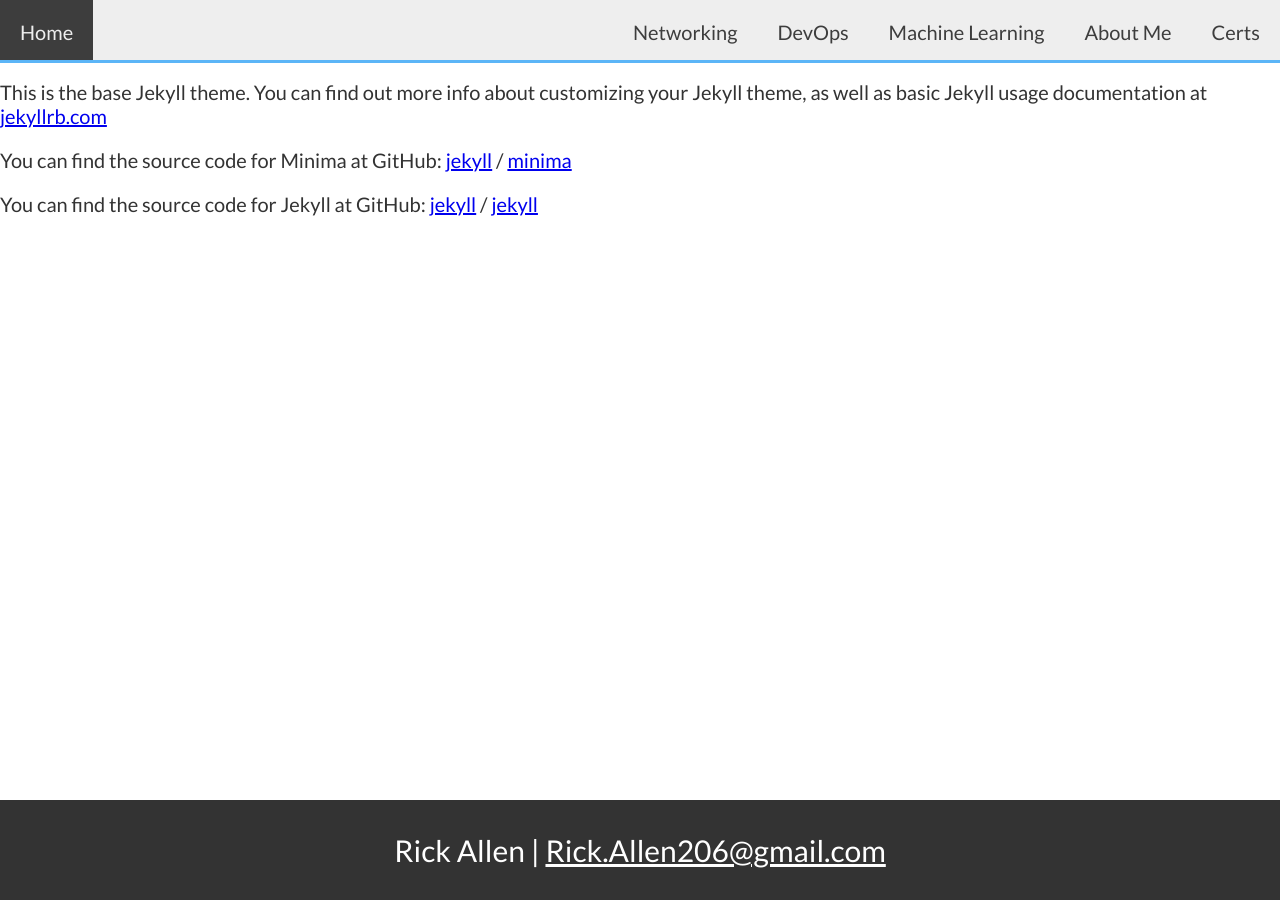
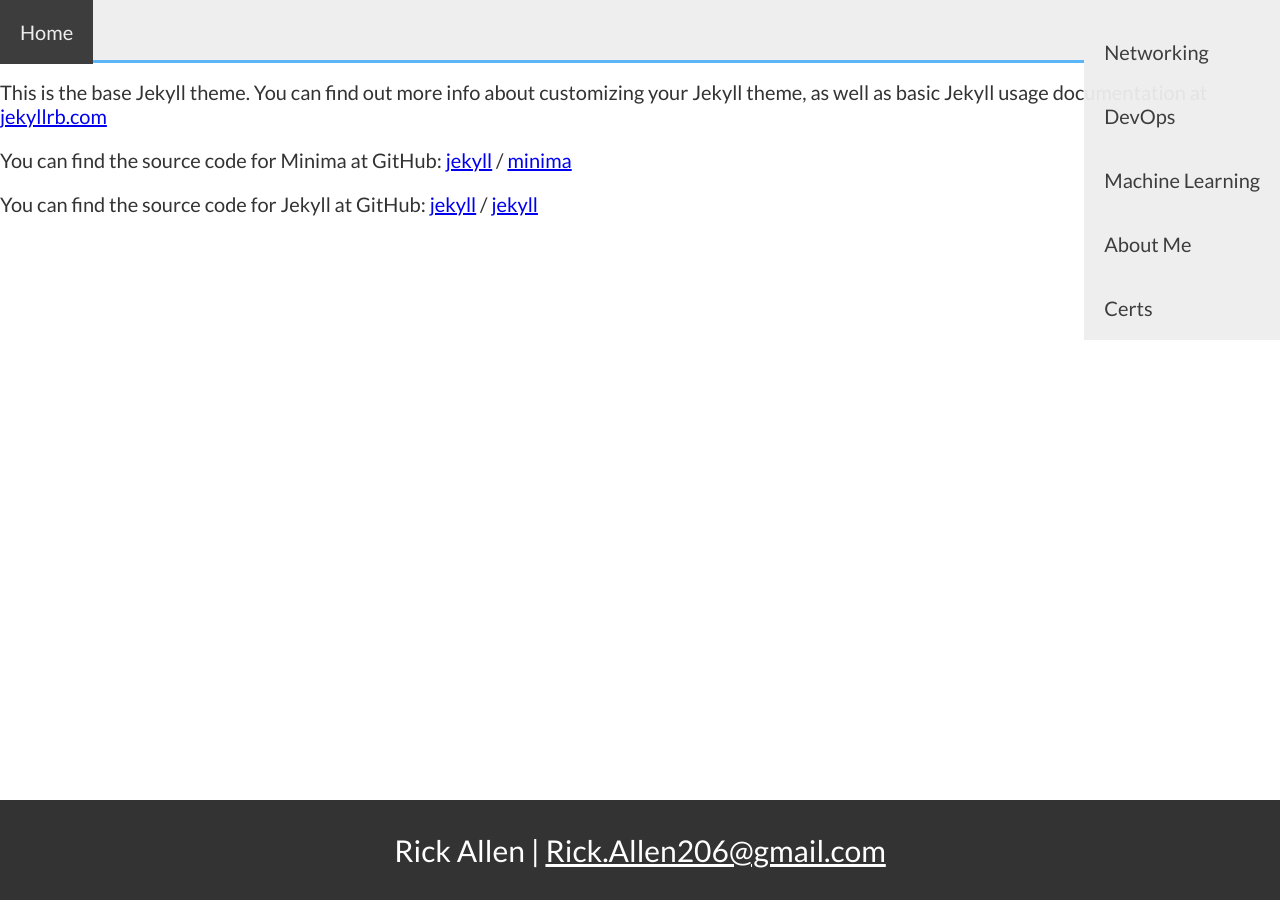
Before and after one commit to Lasky206/laskynet, a Jekyll site: the page built from about.md, in a window 1280 px wide. Built offline with Jekyll 4.4.1, drawn with Linux system fonts in a browser that asks for light colours.

Commit message:
Temporary Menu

```diff
--- a/_includes/head.html
+++ b/_includes/head.html
@@ -10,8 +10,8 @@
 
   <script type="text/javascript">
     /* Toggle between showing and hiding the navigation menu links when the user clicks on the hamburger menu / bar icon */
-    function myFunction() {
-      var x = document.getElementById("myLinks");
+    function DropNAV() {
+      var x = document.getElementById("navbar-sites");
       if (x.style.display === "block") {
         x.style.display = "none";
       } else {
--- a/_includes/header.html
+++ b/_includes/header.html
@@ -17,7 +17,7 @@
       </nav>
       <nav id="navbar-menu-button" class="navbar-links">
         <!-- Compact Menu Button -->
-        <a href="javascript:void(0);" class="icon">
+        <a href="javascript:void(0);" class="icon" onclick="DropNAV()">
           <i class="fa fa-bars"></i>
         </a>
       </nav>
--- a/css/headfoot.css
+++ b/css/headfoot.css
@@ -5,7 +5,6 @@ layout: null
 #header {
   height: 3em;
   width: 100%;
-  overflow: hidden;
   display: flex;
   position: fixed;
   top: 0;
@@ -18,6 +17,11 @@ layout: null
 
 #navbar-home {
   margin-right: auto;
+}
+
+#navbar-sites a {
+  display: block;
+  background-color: #eee;
 }
 
 #navbar-home,
@@ -44,6 +48,7 @@ layout: null
 @media only screen and (max-width: 900px) {
   #navbar-sites {
     display: none;
+    height: 6em;
   }
 }
 
```
Also changed, not shown: 5 other files.
